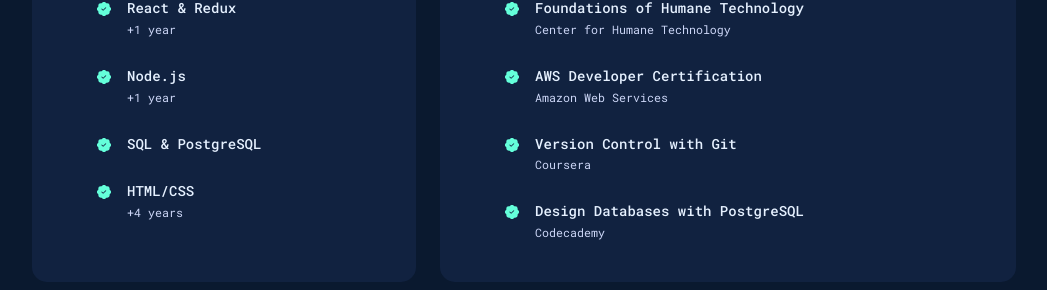
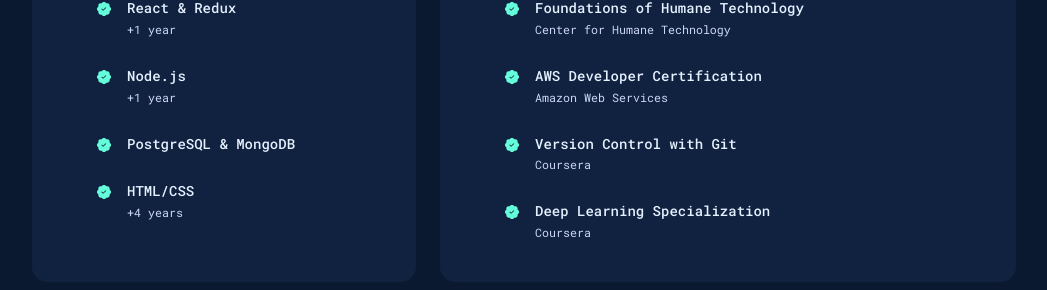
Before and after one commit to JuliaGrandury/juliagrandury.github.io, a React (Create React App) app: page / in a window 1280 px wide. Shown: the part 1675-1965 px from the top of the page, without its empty margins (128-1175 px from the left). Built offline with nearby package versions, Linux system fonts and the light colour scheme.

Commit message:
Last updates to demo buttons

```diff
--- a/src/components/experience/Experience.jsx
+++ b/src/components/experience/Experience.jsx
@@ -36,7 +36,7 @@ const Experience = () => {
             <article className="experience__details">
               <BsPatchCheckFill className="experience__details-icon" />
               <div>
-                <h4>SQL & PostgreSQL</h4>
+                <h4>PostgreSQL & MongoDB</h4>
                 <small className="text-light"></small>
               </div>
             </article>
@@ -85,8 +85,8 @@ const Experience = () => {
             <article className="experience__details">
               <BsPatchCheckFill className="experience__details-icon" />
               <div>
-                <h4>Design Databases with PostgreSQL</h4>
-                <small className="text-light">Codecademy</small>
+                <h4>Deep Learning Specialization</h4>
+                <small className="text-light">Coursera</small>
               </div>
             </article>
           </div>
```
